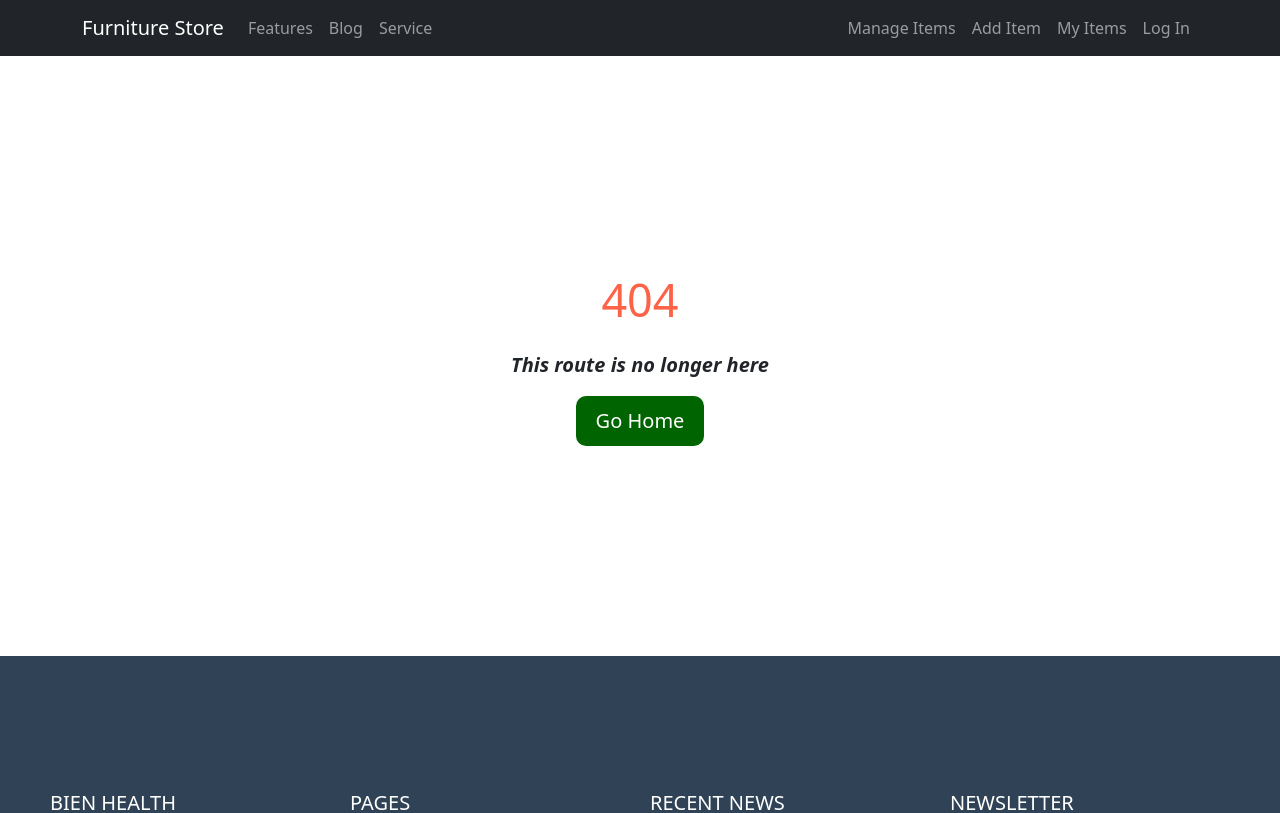
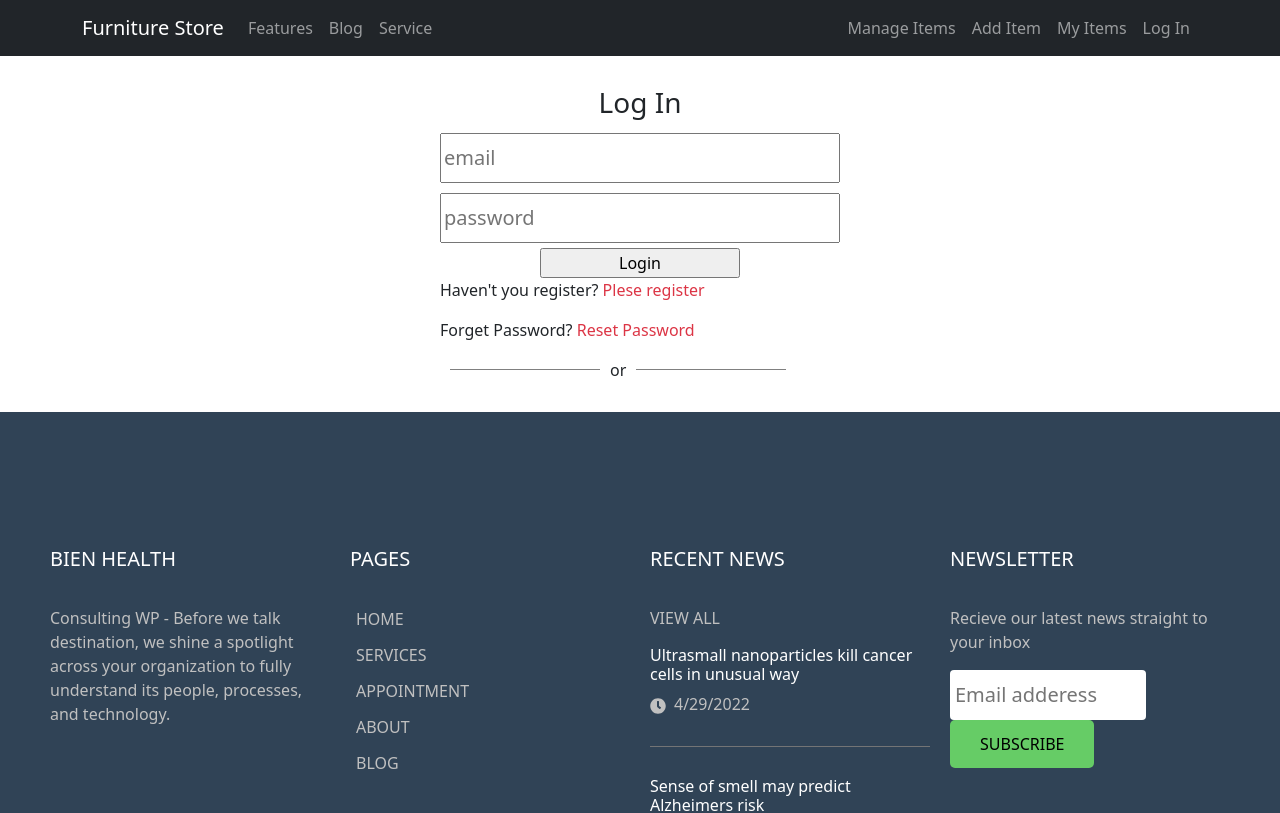
Before and after one commit to sheikhhasan124/furniture-warehouse-client, a React (Create React App) app: page /login in a window 1280 px wide. Shown: the top 813 px of the page. Built offline with nearby package versions, Linux system fonts and the light colour scheme.

Commit message:
login registration added

```diff
--- a/src/App.js
+++ b/src/App.js
@@ -1,7 +1,10 @@
 import 'bootstrap/dist/css/bootstrap.min.css';
 import { Route, Routes } from 'react-router-dom';
 import './App.css';
+import Login from './pages/Auth/Login/Login';
+import Registration from './pages/Auth/Registration/Registration';
 import Home from './pages/Home/Home/Home';
+import Inventory from './pages/inventory/Inventory';
 import Footer from './pages/Shared/Footer/Footer';
 
 import Navber from './pages/Shared/Navber/Navber';
@@ -12,8 +15,10 @@ function App() {
     <div>
       <Navber></Navber>
       <Routes>
-
          <Route path='/' element={<Home></Home>}></Route>
+         <Route path='/login' element={<Login></Login>}></Route>
+         <Route path='/register' element={<Registration></Registration>}></Route>
+         <Route path="/product/:id" element={<Inventory></Inventory>}></Route>
          <Route path='*' element={<NotFound/>}></Route>
       </Routes>
      <Footer></Footer>
--- /dev/null
+++ b/src/pages/Auth/Login/Login.css
@@ -0,0 +1,22 @@
+.login-container{
+    display: flex;
+    justify-content: center;
+    align-items: center;
+    margin: 30px 0;
+}
+ .input-group input{
+    width: 400px;
+    height: 50px;
+    font-size: 20px;
+    margin:5px 0 ;
+}
+.hr-div{
+    display: flex;
+    align-items: center;
+}
+.hr{
+    width: 150px;
+    height: 1px;
+    background-color: gray;
+    margin: 0 10px;
+}
--- /dev/null
+++ b/src/pages/Auth/Login/Login.js
@@ -0,0 +1,31 @@
+import React from 'react';
+import { Link } from 'react-router-dom';
+import './Login.css'
+
+const Login = () => {
+    return (
+        <div className='login-container'>
+           <div>
+           <h3 className='text-center'>Log In</h3>
+            <form>
+             <div className="input-group">
+             <input type="email" name="email" id="" placeholder='email'/>
+             </div>
+             <div className="input-group">
+             <input type="text" name="password" id="" placeholder='password'/>
+             </div>
+             <input className='w-50 mx-auto d-block' type="submit" value="Login" />
+            </form>
+            <p>Haven't you register? <span><Link className='text-danger text-decoration-none' to="/register">Plese register</Link></span></p>
+            <p>Forget Password? <span className='text-danger'>Reset Password</span></p>
+            <div className='hr-div'>
+                <div className="hr"></div>
+                <div>or</div>
+                <div className="hr"></div>
+            </div>
+           </div>
+        </div>
+    );
+};
+
+export default Login;
--- /dev/null
+++ b/src/pages/Auth/Registration/Registration.js
@@ -0,0 +1,43 @@
+import React from 'react';
+import { Link } from 'react-router-dom';
+import auth from '../../../_firebase_init';
+import { useCreateUserWithEmailAndPassword } from 'react-firebase-hooks/auth';
+
+const Registration = () => {
+    const [
+        createUserWithEmailAndPassword,
+        user,
+        loading,
+        error,
+      ] = useCreateUserWithEmailAndPassword(auth);
+    return (
+        <div>
+             <div className='login-container'>
+           <div>
+           <h3 className='text-center'>Registration</h3>
+            <form>
+             <div className="input-group">
+             <input type="text" name="name" id="" placeholder='name'/>
+             </div>
+             <div className="input-group">
+             <input type="email" name="email" id="" placeholder='email'/>
+             </div>
+             <div className="input-group">
+             <input type="text" name="password" id="" placeholder='password'/>
+             </div>
+             <input className='w-50 mx-auto d-block' type="submit" value="Registration" />
+            </form>
+            <p>Already have an account? <span><Link className='text-danger text-decoration-none' to="/login">Plese Login</Link></span></p>
+
+            <div className='hr-div'>
+                <div className="hr"></div>
+                <div>or</div>
+                <div className="hr"></div>
+            </div>
+           </div>
+        </div>
+        </div>
+    );
+};
+
+export default Registration;
--- a/src/pages/Home/Service/Service.js
+++ b/src/pages/Home/Service/Service.js
@@ -1,9 +1,10 @@
 import React from 'react';
+import { Link } from 'react-router-dom';
 import './Service.css'
 
 const Service = ({service}) => {
-    console.log(service)
-    const {name,price,img,descreption,quantity,suplier}=service;
+    // console.log(service)
+    const {_id,name,price,img,descreption,quantity,suplier}=service;
     return (
         <div className='service'>
             <img src={img} alt="" />
@@ -14,6 +15,7 @@ const Service = ({service}) => {
             <p>
                 <samll>{descreption}</samll>
             </p>
+            <Link to={`/product/${_id}`}><button>Stock Update</button></Link>
         </div>
     );
 };
--- a/src/pages/Home/Services/Services.js
+++ b/src/pages/Home/Services/Services.js
@@ -5,7 +5,7 @@ import './Services.css'
 const Services = () => {
     const [services, setServices]=useState([])
     useEffect(()=>{
-        fetch('http://localhost:5000/products')
+        fetch('http://localhost:5000/product')
         .then(res=>res.json())
         .then(data=>setServices(data))
     },[])
@@ -13,7 +13,7 @@ const Services = () => {
         <div className='services-container'>
             <h3><span>featured</span> <span>products</span>{services.length}</h3>
             <div className="services">
-            {services.map(service=><Service key={service.id} service={service}></Service>)}
+            {services.slice(0,6).map(service=><Service key={service._id} service={service}></Service>)}
             </div>
         </div>
     );
--- a/src/pages/Shared/Navber/Navber.js
+++ b/src/pages/Shared/Navber/Navber.js
@@ -1,12 +1,13 @@
 import React from 'react';
 import {Container, Nav, Navbar} from 'react-bootstrap';
+import { Link } from 'react-router-dom';
 
 const Navber = () => {
     return (
         <div>
             <Navbar collapseOnSelect expand="lg" bg="dark" variant="dark">
   <Container>
-  <Navbar.Brand href="#home">Furniture Store</Navbar.Brand>
+  <Navbar.Brand as={Link} to="/">Furniture Store</Navbar.Brand>
   <Navbar.Toggle aria-controls="responsive-navbar-nav" />
   <Navbar.Collapse id="responsive-navbar-nav">
     <Nav className="me-auto">
@@ -19,7 +20,7 @@ const Navber = () => {
       <Nav.Link href="#deets">Manage Items</Nav.Link>
       <Nav.Link href="#deets">Add Item</Nav.Link>
       <Nav.Link href="#deets">My Items</Nav.Link>
-      <Nav.Link eventKey={2} href="#memes">Log In</Nav.Link>
+      <Nav.Link eventKey={2} as={Link} to="/login">Log In</Nav.Link>
     </Nav>
   </Navbar.Collapse>
   </Container>
--- /dev/null
+++ b/src/pages/inventory/Inventory.js
@@ -0,0 +1,21 @@
+import React, { useEffect, useState } from 'react';
+import { useParams } from 'react-router-dom';
+
+const Inventory = () => {
+    const {id}= useParams()
+    const [product, setProduct]=useState({})
+    useEffect(()=>{
+        fetch(`http://localhost:5000/product/${id}`)
+        .then(res=>res.json())
+        .then(data=>setProduct(data))
+    })
+    const {name, price, img}=product;
+    return (
+        <div>
+            <h2>inventory{id}</h2>
+            <p>{name}</p>
+        </div>
+    );
+};
+
+export default Inventory;
```
Also changed, not shown: src/pages/inventory/Inventory.css (added).
